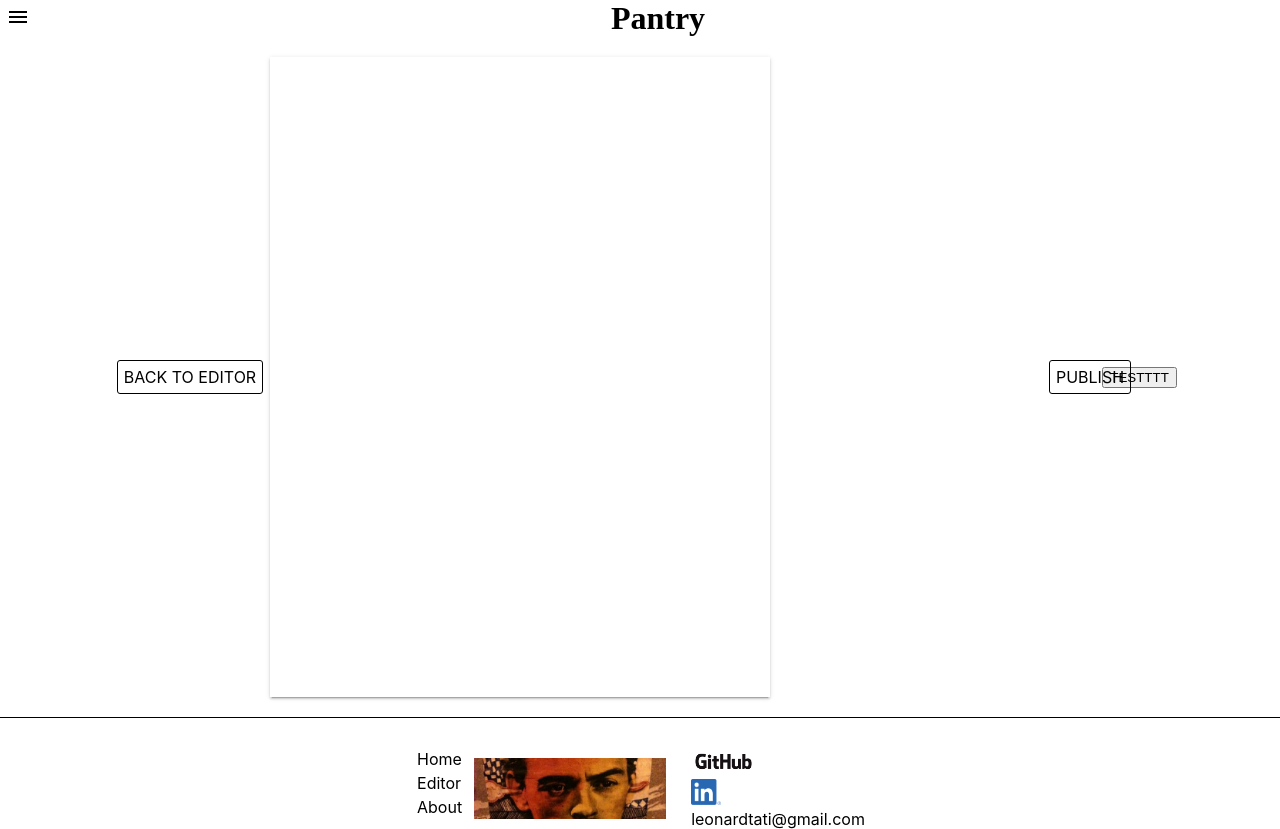
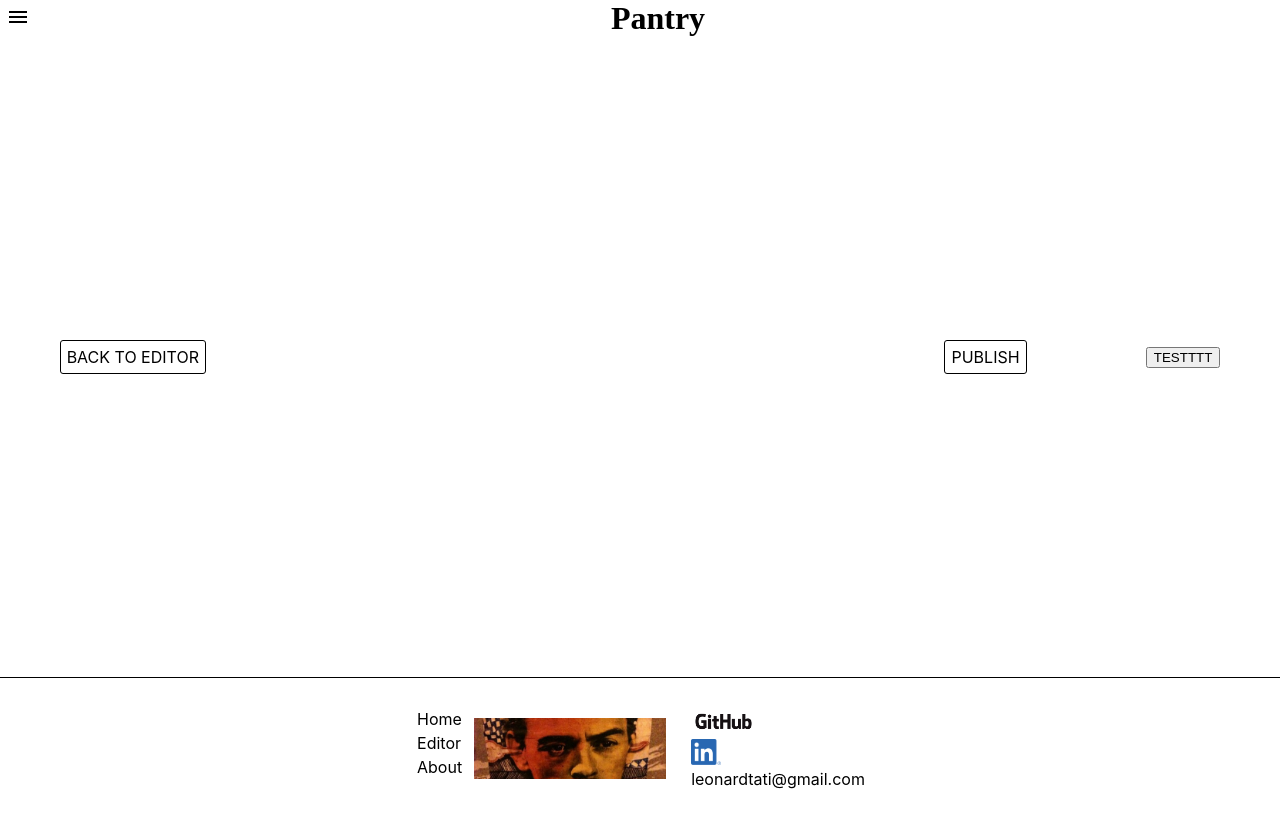
Before and after one commit to LeonardPoissant/TextEditor, a React (Create React App) app in the folder client/: page /Preview in a window 1280 px wide. After the commit the page ends 800 px from the top, so only its background shows below. Built offline with nearby package versions, Linux system fonts and the light colour scheme.

Commit message:
mongo connection string fixed

```diff
--- a/client/src/Components/BlogHomePage/Posts.tsx
+++ b/client/src/Components/BlogHomePage/Posts.tsx
@@ -70,7 +70,7 @@ const Posts = () => {
                 </StyledLink>
 
 
-            )) : <div></div>}
+            )) : <div>Looks like something went wrong</div>}
         </Wrapper>
     )
 
--- a/client/src/Components/Preview.tsx
+++ b/client/src/Components/Preview.tsx
@@ -84,7 +84,7 @@ const Preview = () => {
       <BackToeditorForDesktop to={{ pathname: "/Editor" }}>
         BACK TO EDITOR
       </BackToeditorForDesktop>
-      <div></div>
+
 
       <EditorWrapper className="EDIWRAP">
         {okToDisplay ? (
@@ -96,8 +96,8 @@ const Preview = () => {
             customStyleMap={customStylemap}
           />
         ) : (
-            <div>Loading... </div>
-          )}
+          <div>Loading... </div>
+        )}
       </EditorWrapper>
       <LinksToPreviewAndPostDiv>
         <BackToEditor className="BACKTO EDI" to={{ pathname: "/Editor" }}>
@@ -108,7 +108,6 @@ const Preview = () => {
           PUBLISH{" "}
         </PostContent>
       </LinksToPreviewAndPostDiv>
-      <div></div>
       <PostContentForDesktop to={{ pathname: "/", state: { publish: true } }}>
         PUBLISH
       </PostContentForDesktop>
@@ -119,10 +118,10 @@ const Preview = () => {
 
 const Wrapper = styled.div`
   display: flex;
+
   justify-content: space-around;
   align-items: center;
   height: 80vh;
-  padding: 20px;
   @media (max-width: 736px) {
     display: flex;
     flex-direction: column;
@@ -132,12 +131,8 @@ const Wrapper = styled.div`
 `;
 
 const EditorWrapper = styled.div`
+  width: 500px;
   height: 250px;
-  overflow-y: auto;
-  width: 500px;
-  margin: 40px 0px 40px 0px;
-  box-shadow: 0 2px 2px 0 rgba(0, 0, 0, 0.14), 0 1px 5px 0 rgba(0, 0, 0, 0.12),
-    0 3px 1px -2px rgba(0, 0, 0, 0.2);
   & {
     ${draftJsCss}
   }
@@ -149,8 +144,8 @@ const EditorWrapper = styled.div`
 
 const BackToEditor = styled(Link)`
   text-decoration: none;
-  margin-right: 900px;
-  position: fixed;
+
+
   color: black;
   border-style: solid;
   border-width: 1px;
@@ -175,8 +170,6 @@ const BackToEditor = styled(Link)`
 
 const BackToeditorForDesktop = styled(Link)`
   text-decoration: none;
-  margin-right: 900px;
-  position: fixed;
   color: black;
   border-style: solid;
   border-width: 1px;
@@ -211,8 +204,8 @@ const PostContent = styled(Link)`
 `;
 
 const PostContentForDesktop = styled(Link)`
-  position: fixed;
-  margin-left: 900px;
+
+
   text-decoration: none;
   color: black;
   border-style: solid;
--- a/client/src/Contexts/EditorContext.tsx
+++ b/client/src/Contexts/EditorContext.tsx
@@ -134,6 +134,7 @@ export default ({ children }: Props) => {
 
   const [test, setTest] = useState(false)
   const [openFsDropDown, setOpenFsDropDown] = useState(false)
+
   const [openColorPicker, setOpenColorPicker] = useState(false)
   const [color, setColor] = useState([])
   const [selectedIndex, setSelectedIndex] = useState(0)
@@ -487,7 +488,7 @@ export default ({ children }: Props) => {
 
     //onChange(RichUtils.toggleInlineStyle(editorState, colorStyle))
     onChange(nextEditorState);
-
+    setOpenColorPicker(!openColorPicker)
 
   }
 
@@ -782,7 +783,10 @@ export default ({ children }: Props) => {
         openColorPicker,
         setOpenColorPicker,
         color,
-        selectedIndex, setSelectedIndex, iconColor, toggleTextAlignement
+        selectedIndex,
+        setSelectedIndex,
+        iconColor,
+        toggleTextAlignement
 
       }}
     >
```
Also changed, not shown: 1 other file (tests, documents, lock files or other folders).
